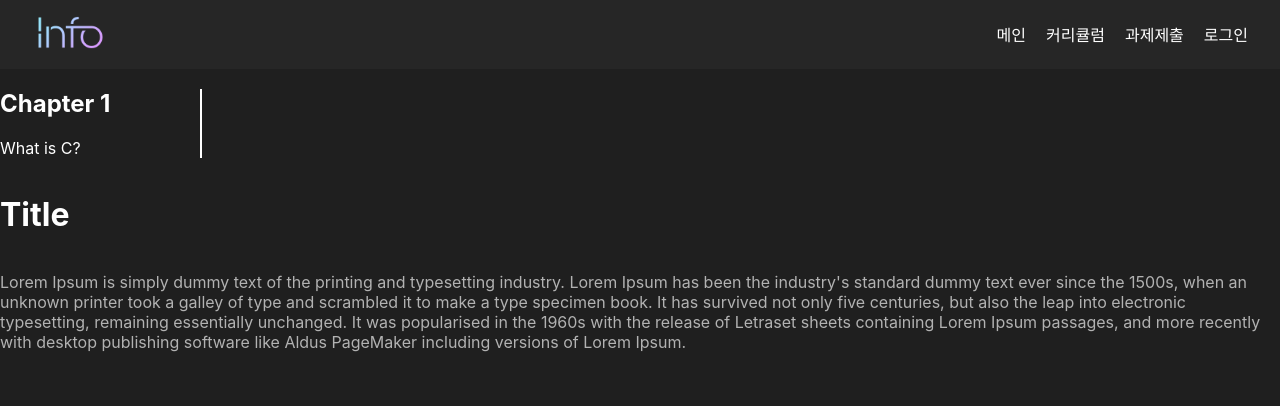
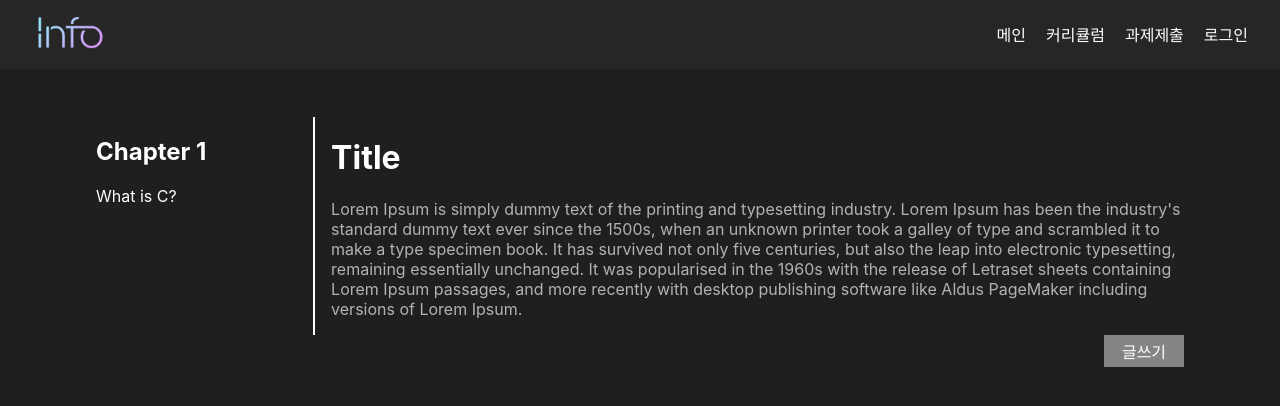
Before and after one commit to ysjk2003/INFO_Front, a React (Create React App) app: page /curriculum/c in a window 1280 px wide. Shown: the top 406 px of the page. Built offline with nearby package versions, Linux system fonts and the light colour scheme.

Commit message:
[Add] Board page

```diff
--- a/src/pages/Board.css
+++ b/src/pages/Board.css
@@ -1,12 +1,26 @@
 .Category {
-    width: 200px;
+    width: 14rem;
     border-right: 2px solid white;
     color: white;
+    padding-left: 1rem;
+}
+
+.Board {
+    display: flex;
+    flex-direction: row;
+    margin-top: 3rem;
+}
+
+.Board-wrapper {
+    display: flex;
+    flex-direction: column;
+    align-items: flex-end;
+    padding: 0 5rem 0 5rem;
 }
 
 .Main {
-    display: flex;
-    flex-direction: column;
+    width: calc(100% - 15rem);
+    padding: 0 1rem 0 1rem;
 }
 
 .Title {
@@ -16,3 +30,14 @@
 .Text {
     color: #b2b2b2;
 }
+
+.Create-Button {
+    display: table;
+    font-size: 1rem;
+    border: 0;
+    background-color: rgb(134, 133, 133);
+    height: 2rem;
+    color: white;
+    width: 5rem;
+    margin-right: 1rem;
+}
--- a/src/pages/Board.js
+++ b/src/pages/Board.js
@@ -7,6 +7,8 @@ class Board extends Component {
         return (
             <div>
                 <Nav />
+                <div className="Board-wrapper">
+                    <div className="Board">
                         <div className="Category">
                             <h2>Chapter 1</h2>
                             <p>What is C?</p>
@@ -21,6 +23,9 @@ class Board extends Component {
                             software like Aldus PageMaker including versions of Lorem Ipsum.</p>
                         </div>
                     </div>
+                    <button type="submit" className="Create-Button">글쓰기</button>
+                </div>
+            </div>
         );
     }
 }
```
Lines whose indentation alone changed are shown as unchanged.
